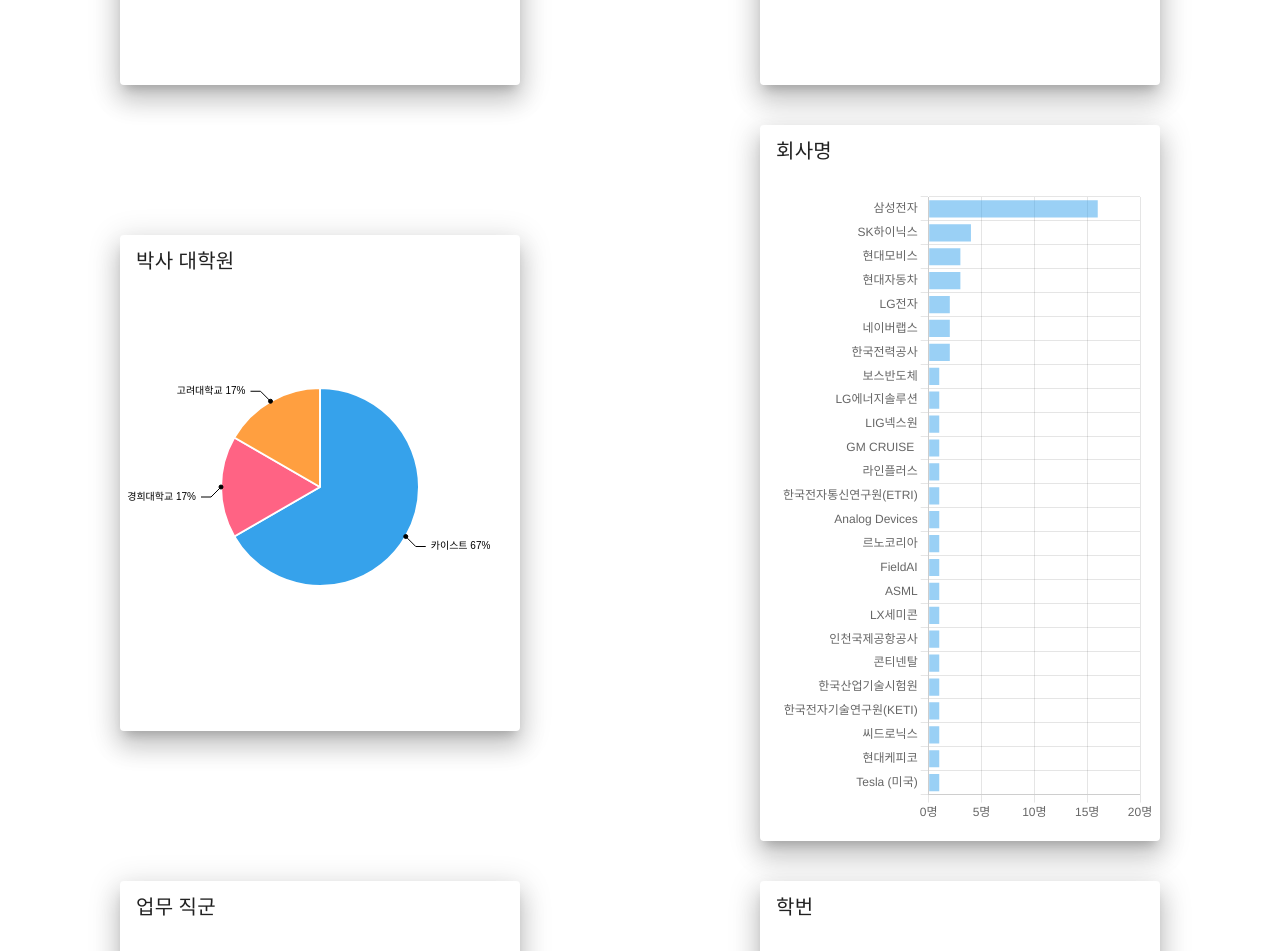
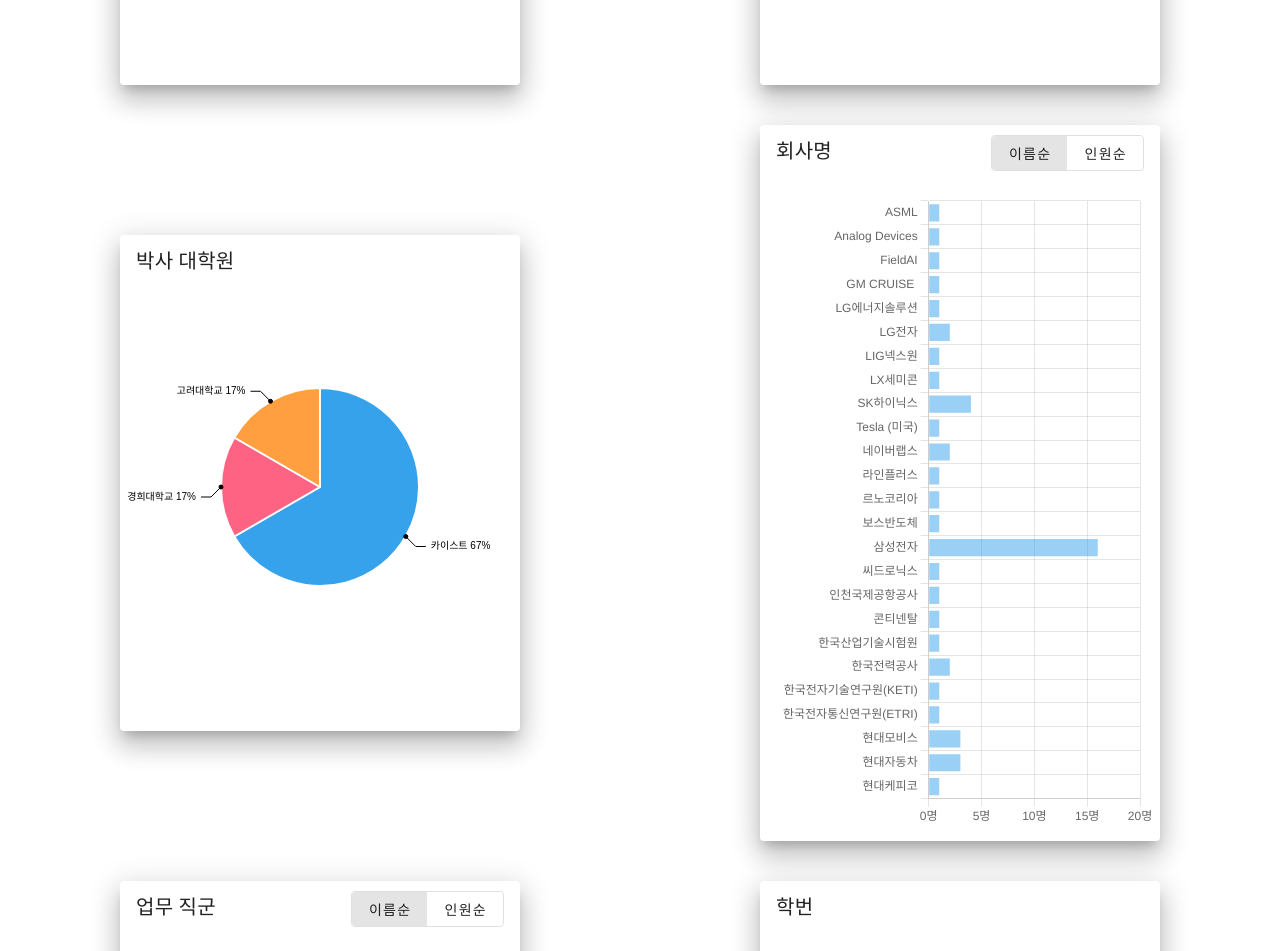
Before and after one commit to mingeon-dev/sandi-alumni-chart, a Vue app: page / in a window 1280 px wide. Shown: the part 580-1531 px from the top of the page. Built offline with nearby package versions, Linux system fonts and the light colour scheme.

Commit message:
정렬 버튼 추가

```diff
--- a/src/components/AlumniChart.vue
+++ b/src/components/AlumniChart.vue
@@ -1,9 +1,14 @@
 <script setup>
+import { ref } from 'vue'
 import { mdiInformation } from '@mdi/js'
 import PieChart from './chart/PieChart.vue'
 import HorizontalBarChart from './chart/HorizontalBarChart.vue'
+import SortingToggle from './SortingToggle.vue'
 import { FIELD_NAME, getTitle, calcStatistics } from '@/util/DataHelper'
 import { isMobile } from '@/util/MediaQuery'
+
+const sortingCompanyName = ref('label')
+const sortingTaskGroup = ref('label')
 </script>
 
 <template>
@@ -38,16 +43,32 @@
         :data="calcStatistics(FIELD_NAME.PH_D_UNIVERSITY)"
       ></PieChart>
     </v-card>
-    <v-card class="card bar" :title="getTitle(FIELD_NAME.COMPANY_NAME)" elevation="16">
+    <v-card class="card bar" elevation="16">
+      <template v-slot:title>
+        <SortingToggle
+          v-model="sortingCompanyName"
+          class="card-title-toggle"
+          :title="getTitle(FIELD_NAME.COMPANY_NAME)"
+        ></SortingToggle>
+      </template>
       <HorizontalBarChart
         :field="FIELD_NAME.COMPANY_NAME"
         :data="calcStatistics(FIELD_NAME.COMPANY_NAME)"
+        :sorting-value="sortingCompanyName"
       ></HorizontalBarChart>
     </v-card>
-    <v-card class="card bar" :title="getTitle(FIELD_NAME.COMPANY_TASK_GROUP)" elevation="16">
+    <v-card class="card bar" elevation="16">
+      <template v-slot:title>
+        <SortingToggle
+          v-model="sortingTaskGroup"
+          class="card-title-toggle"
+          :title="getTitle(FIELD_NAME.COMPANY_TASK_GROUP)"
+        ></SortingToggle>
+      </template>
       <HorizontalBarChart
         :field="FIELD_NAME.COMPANY_TASK_GROUP"
         :data="calcStatistics(FIELD_NAME.COMPANY_TASK_GROUP)"
+        :sorting-value="sortingTaskGroup"
       ></HorizontalBarChart>
     </v-card>
     <v-card class="card bar" :title="getTitle(FIELD_NAME.YEAR_OF_ADMISSION)" elevation="16">
--- /dev/null
+++ b/src/components/SortingToggle.vue
@@ -0,0 +1,41 @@
+<script setup>
+defineProps({
+  title: String
+})
+
+const sortingValue = defineModel()
+</script>
+
+<template>
+  <div class="card-title">
+    <span class="card-title-label">{{ title }}</span>
+    <v-btn-toggle
+      v-model="sortingValue"
+      class="card-title-toggle"
+      density="compact"
+      variant="outlined"
+      mandatory
+    >
+      <v-btn value="label">
+        <span>이름순</span>
+      </v-btn>
+      <v-btn value="data">
+        <span>인원순</span>
+      </v-btn>
+    </v-btn-toggle>
+  </div>
+</template>
+
+<style scoped>
+.card-title {
+  display: flex;
+}
+
+.card-title-label {
+  flex: none;
+}
+
+.card-title-toggle {
+  margin-left: auto;
+}
+</style>
--- a/src/components/chart/HorizontalBarChart.vue
+++ b/src/components/chart/HorizontalBarChart.vue
@@ -1,5 +1,5 @@
 <script setup>
-import { computed, onMounted, ref } from 'vue'
+import { computed, onMounted, ref, watch } from 'vue'
 import { Chart } from 'chart.js/auto'
 import { isMobile } from '@/util/MediaQuery'
 import { useRouter } from 'vue-router'
@@ -8,14 +8,22 @@
 
 const props = defineProps({
   field: String,
-  data: Object
+  data: Object,
+  sortingValue: String
 })
 
 const canvas = ref()
+let chart = null
 
 const data = computed(() => {
   const sortedData = Object.entries(props.data)
-    .sort(([, a], [, b]) => b - a)
+    .sort(([label1, data1], [label2, data2]) => {
+      if (props.sortingValue === 'label') {
+        return label1 > label2 ? 1 : -1
+      } else {
+        return data2 - data1
+      }
+    })
     .reduce((r, [k, v]) => ({ ...r, [k]: v }), {})
   return {
     labels: Object.keys(sortedData),
@@ -23,12 +31,17 @@
   }
 })
 
+watch(data, () => {
+  chart.data = data.value
+  chart.update()
+})
+
 onMounted(() => {
   createChart()
 })
 
 const createChart = () => {
-  new Chart(canvas.value, {
+  chart = new Chart(canvas.value, {
     type: 'bar',
     data: data.value,
     options: {
```
